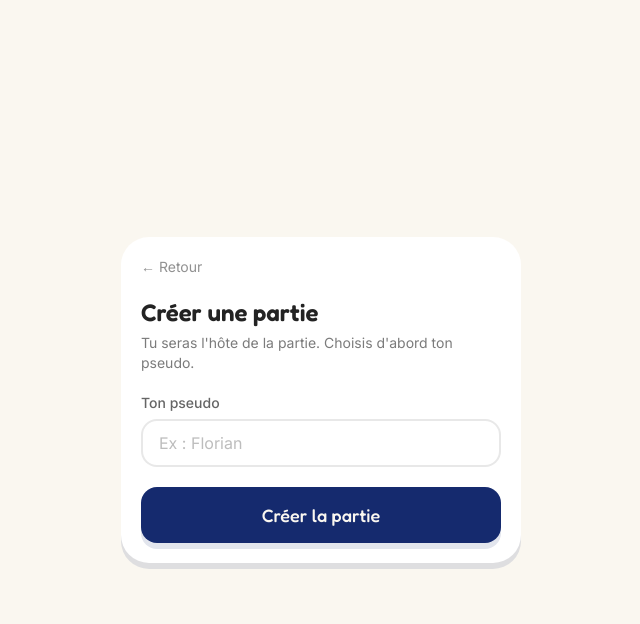
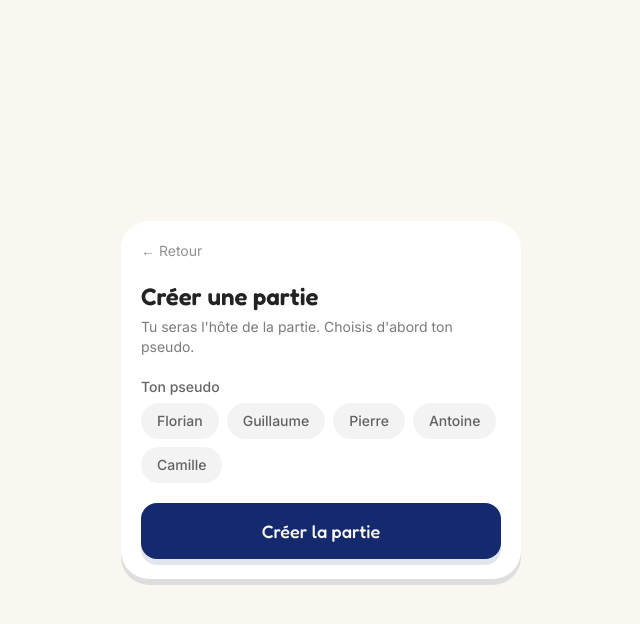
Before and after one commit to jc5h58hm4h-bit/Tempo-app, a Next.js app: page / in a window 1280 px wide. Both pictures are taken after a click on the button "Créer une partie". Shown: the top 624 px of the page, without its empty margins (319-959 px from the left). Built offline with nearby package versions, Linux system fonts and the light colour scheme.

Commit message:
Update page.tsx

```diff
--- a/app/page.tsx
+++ b/app/page.tsx
@@ -5,7 +5,7 @@ import { useRouter } from "next/navigation";
 import { Button } from "@/components/ui/Button";
 import { Card } from "@/components/ui/Card";
 import { Input } from "@/components/ui/Input";
-import { APP_NAME, APP_DESCRIPTION } from "@/lib/constants";
+import { APP_NAME, APP_DESCRIPTION, PRESET_NICKNAMES } from "@/lib/constants";
 import { isValidNickname, normalizeGameCode } from "@/lib/utils";
 import { savePlayerSession } from "@/lib/session";
 import { createGame, joinGame } from "@/app/actions/game-actions";
@@ -68,6 +68,42 @@ function HomeScreen({ onNavigate }: { onNavigate: (s: Screen) => void }) {
   );
 }
 
+function NicknamePicker({
+  value,
+  onChange,
+  error,
+}: {
+  value: string;
+  onChange: (nickname: string) => void;
+  error?: string;
+}) {
+  return (
+    <div>
+      <p className="mb-1.5 text-sm font-medium text-ink/70">Ton pseudo</p>
+      <div className="flex flex-wrap gap-2">
+        {PRESET_NICKNAMES.map((name) => {
+          const isSelected = value === name;
+          return (
+            <button
+              key={name}
+              type="button"
+              onClick={() => onChange(name)}
+              className={`rounded-full px-4 py-2 text-sm font-medium transition-colors ${
+                isSelected
+                  ? "bg-blue-deep text-cream"
+                  : "bg-ink/5 text-ink/70"
+              }`}
+            >
+              {name}
+            </button>
+          );
+        })}
+      </div>
+      {error && <p className="mt-1.5 text-sm text-red-600">{error}</p>}
+    </div>
+  );
+}
+
 function CreateGameScreen({ onBack }: { onBack: () => void }) {
   const router = useRouter();
   const [nickname, setNickname] = useState("");
@@ -110,16 +146,13 @@ function CreateGameScreen({ onBack }: { onBack: () => void }) {
           Tu seras l&apos;hôte de la partie. Choisis d&apos;abord ton pseudo.
         </p>
       </div>
-      <Input
-        id="host-nickname"
-        label="Ton pseudo"
-        placeholder="Ex : Florian"
+      <NicknamePicker
         value={nickname}
-        maxLength={20}
-        onChange={(e) => setNickname(e.target.value)}
-        onBlur={() => setTouched(true)}
+        onChange={(name) => {
+          setNickname(name);
+          setTouched(true);
+        }}
         error={nicknameError}
-        autoFocus
       />
       {serverError && <p className="text-sm text-red-600">{serverError}</p>}
       <Button onClick={handleCreate} disabled={isSubmitting}>
@@ -190,14 +223,12 @@ function JoinGameScreen({ onBack }: { onBack: () => void }) {
         autoCapitalize="characters"
         autoFocus
       />
-      <Input
-        id="player-nickname"
-        label="Ton pseudo"
-        placeholder="Ex : Camille"
+      <NicknamePicker
         value={nickname}
-        maxLength={20}
-        onChange={(e) => setNickname(e.target.value)}
-        onBlur={() => setTouched(true)}
+        onChange={(name) => {
+          setNickname(name);
+          setTouched(true);
+        }}
         error={nicknameError}
       />
       {serverError && <p className="text-sm text-red-600">{serverError}</p>}
```
